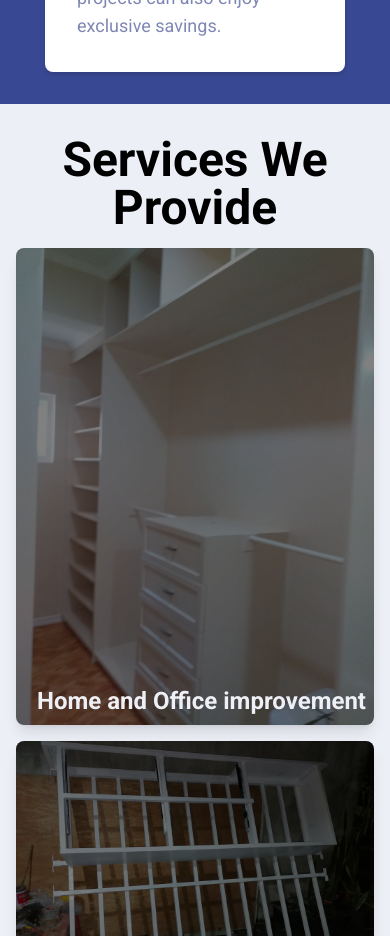
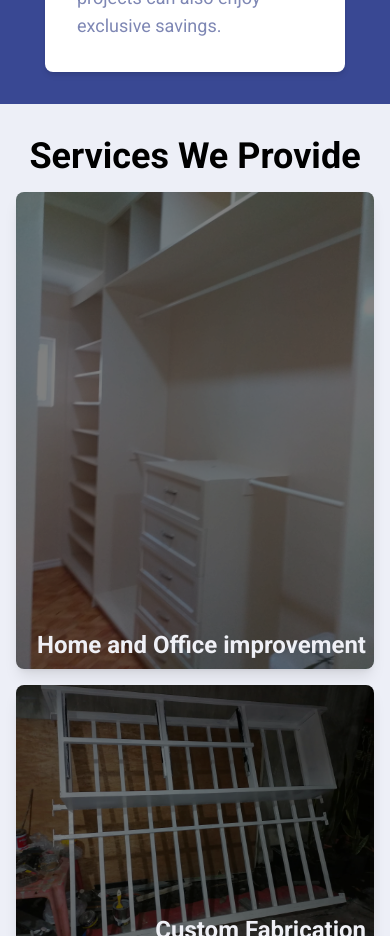
Before and after one commit to LOOOOOOK12/an-fabrication-website, a Next.js app: page / in a window 390 px wide. Shown: the part 2400-3336 px from the top of the page. Built offline with nearby package versions, Linux system fonts and the light colour scheme.

Commit message:
Refactor servicesSection component: adjust heading size for improved responsiveness

```diff
--- a/app/components/sections/servicesSection.tsx
+++ b/app/components/sections/servicesSection.tsx
@@ -6,7 +6,7 @@
     return (
         <section className='py-8 px-4 bg-primary-50 flex flex-col items-center justify-center gap-6' id='services'>
             <div className='flex flex-col items-center justify-center gap-4 max-w-[950px]'>
-                <h1 className='text-5xl font-bold text-center'>Services We Provide</h1>
+                <h1 className='text-4xl md:text-5xl font-bold text-center'>Services We Provide</h1>
                 <div className='grid grid-cols-1 md:grid-cols-3 lg:grid-cols-4 justify-center items-center gap-4'>
                     {ServicesCardData.map((card, idx) =>
                         <ServicesCard
```
